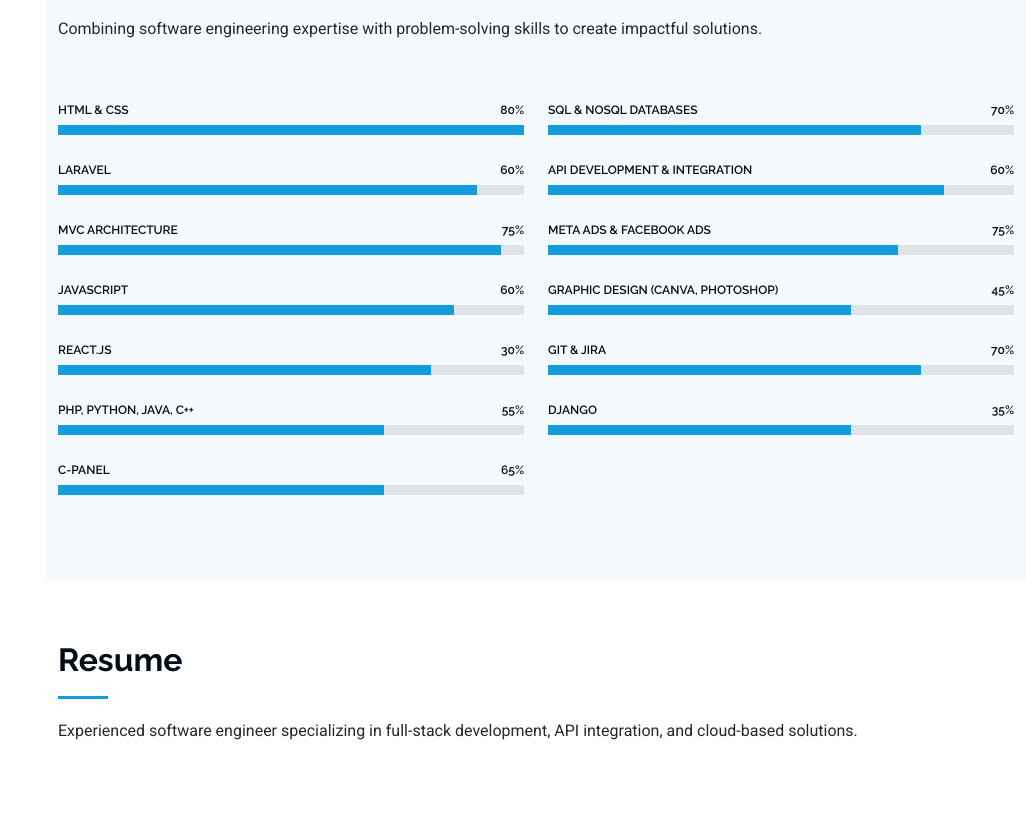
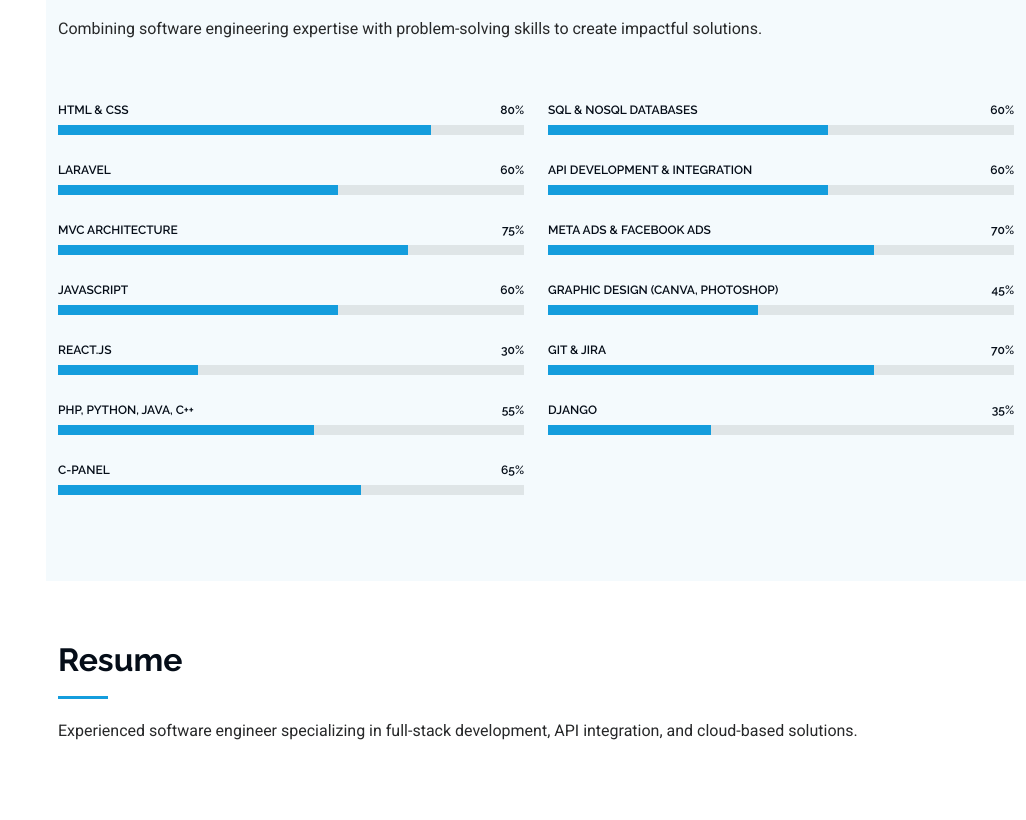
Before and after one commit to Riteshkoirala/personal_prot, a plain HTML site: page index.html in a window 1280 px wide. Shown: the part 2237-3057 px from the top of the page, without its empty margins (254-1280 px from the left). Drawn offline with nearby package versions, Linux system fonts and the light colour scheme; animation ran at ten frames a second.

Commit message:
change in data

```diff
--- a/index.html
+++ b/index.html
@@ -414,39 +414,39 @@
             <div class="progress">
               <span class="skill"><span>HTML & CSS</span> <i class="val">80%</i></span>
               <div class="progress-bar-wrap">
-                <div class="progress-bar" role="progressbar" aria-valuenow="100" aria-valuemin="0" aria-valuemax="100"></div>
+                <div class="progress-bar" role="progressbar" aria-valuenow="80" aria-valuemin="0" aria-valuemax="100"></div>
               </div>
             </div><!-- End Skills Item -->
             <div class="progress">
               <span class="skill"><span>Laravel</span> <i class="val">60%</i></span>
               <div class="progress-bar-wrap">
-                <div class="progress-bar" role="progressbar" aria-valuenow="90" aria-valuemin="0" aria-valuemax="100"></div>
+                <div class="progress-bar" role="progressbar" aria-valuenow="60" aria-valuemin="0" aria-valuemax="100"></div>
               </div>
             </div><!-- End Skills Item -->
 
             <div class="progress">
               <span class="skill"><span>MVC Architecture</span> <i class="val">75%</i></span>
               <div class="progress-bar-wrap">
-                <div class="progress-bar" role="progressbar" aria-valuenow="95" aria-valuemin="0" aria-valuemax="100"></div>
+                <div class="progress-bar" role="progressbar" aria-valuenow="75" aria-valuemin="0" aria-valuemax="100"></div>
               </div>
             </div><!-- End Skills Item -->
             <div class="progress">
               <span class="skill"><span>JavaScript</span> <i class="val">60%</i></span>
               <div class="progress-bar-wrap">
-                <div class="progress-bar" role="progressbar" aria-valuenow="85" aria-valuemin="0" aria-valuemax="100"></div>
+                <div class="progress-bar" role="progressbar" aria-valuenow="60" aria-valuemin="0" aria-valuemax="100"></div>
               </div>
             </div><!-- End Skills Item -->
 
             <div class="progress">
               <span class="skill"><span>React.js</span> <i class="val">30%</i></span>
               <div class="progress-bar-wrap">
-                <div class="progress-bar" role="progressbar" aria-valuenow="80" aria-valuemin="0" aria-valuemax="100"></div>
+                <div class="progress-bar" role="progressbar" aria-valuenow="30" aria-valuemin="0" aria-valuemax="100"></div>
               </div>
             </div><!-- End Skills Item -->
             <div class="progress">
               <span class="skill"><span> PHP, Python, Java, C++</span> <i class="val">55%</i></span>
               <div class="progress-bar-wrap">
-                <div class="progress-bar" role="progressbar" aria-valuenow="70" aria-valuemin="0" aria-valuemax="100"></div>
+                <div class="progress-bar" role="progressbar" aria-valuenow="55" aria-valuemin="0" aria-valuemax="100"></div>
               </div>
             </div><!-- End Skills Item -->
             <!-- <div class="progress">
@@ -458,7 +458,7 @@
             <div class="progress">
               <span class="skill"><span>C-Panel</span> <i class="val">65%</i></span>
               <div class="progress-bar-wrap">
-                <div class="progress-bar" role="progressbar" aria-valuenow="70" aria-valuemin="0" aria-valuemax="100"></div>
+                <div class="progress-bar" role="progressbar" aria-valuenow="65" aria-valuemin="0" aria-valuemax="100"></div>
               </div>
             </div><!-- End Skills Item -->
           </div>
@@ -467,36 +467,36 @@
           <div class="col-lg-6">
 
             <div class="progress">
-              <span class="skill"><span>SQL & NoSQL Databases</span> <i class="val">70%</i></span>
+              <span class="skill"><span>SQL & NoSQL Databases</span> <i class="val">60%</i></span>
               <div class="progress-bar-wrap">
-                <div class="progress-bar" role="progressbar" aria-valuenow="80" aria-valuemin="0" aria-valuemax="100"></div>
+                <div class="progress-bar" role="progressbar" aria-valuenow="60" aria-valuemin="0" aria-valuemax="100"></div>
               </div>
             </div><!-- End Skills Item -->
 
             <div class="progress">
               <span class="skill"><span>API Development & Integration</span> <i class="val">60%</i></span>
               <div class="progress-bar-wrap">
-                <div class="progress-bar" role="progressbar" aria-valuenow="85" aria-valuemin="0" aria-valuemax="100"></div>
+                <div class="progress-bar" role="progressbar" aria-valuenow="60" aria-valuemin="0" aria-valuemax="100"></div>
               </div>
             </div><!-- End Skills Item -->
 
             <div class="progress">
-              <span class="skill"><span>Meta Ads & Facebook Ads</span> <i class="val">75%</i></span>
+              <span class="skill"><span>Meta Ads & Facebook Ads</span> <i class="val">70%</i></span>
               <div class="progress-bar-wrap">
-                <div class="progress-bar" role="progressbar" aria-valuenow="75" aria-valuemin="0" aria-valuemax="100"></div>
+                <div class="progress-bar" role="progressbar" aria-valuenow="70" aria-valuemin="0" aria-valuemax="100"></div>
               </div>
             </div><!-- End Skills Item -->
 
             <div class="progress">
               <span class="skill"><span>Graphic Design (Canva, Photoshop)</span> <i class="val">45%</i></span>
               <div class="progress-bar-wrap">
-                <div class="progress-bar" role="progressbar" aria-valuenow="65" aria-valuemin="0" aria-valuemax="100"></div>
+                <div class="progress-bar" role="progressbar" aria-valuenow="45" aria-valuemin="0" aria-valuemax="100"></div>
               </div>
             </div><!-- End Skills Item -->
             <div class="progress">
               <span class="skill"><span>Git & Jira</span> <i class="val">70%</i></span>
               <div class="progress-bar-wrap">
-                <div class="progress-bar" role="progressbar" aria-valuenow="80" aria-valuemin="0" aria-valuemax="100"></div>
+                <div class="progress-bar" role="progressbar" aria-valuenow="70" aria-valuemin="0" aria-valuemax="100"></div>
               </div>
             </div><!-- End Skills Item -->
 
@@ -504,7 +504,7 @@
             <div class="progress">
               <span class="skill"><span>Django</span> <i class="val">35%</i></span>
               <div class="progress-bar-wrap">
-                <div class="progress-bar" role="progressbar" aria-valuenow="65" aria-valuemin="0" aria-valuemax="100"></div>
+                <div class="progress-bar" role="progressbar" aria-valuenow="35" aria-valuemin="0" aria-valuemax="100"></div>
               </div>
             </div><!-- End Skills Item -->
 
```
